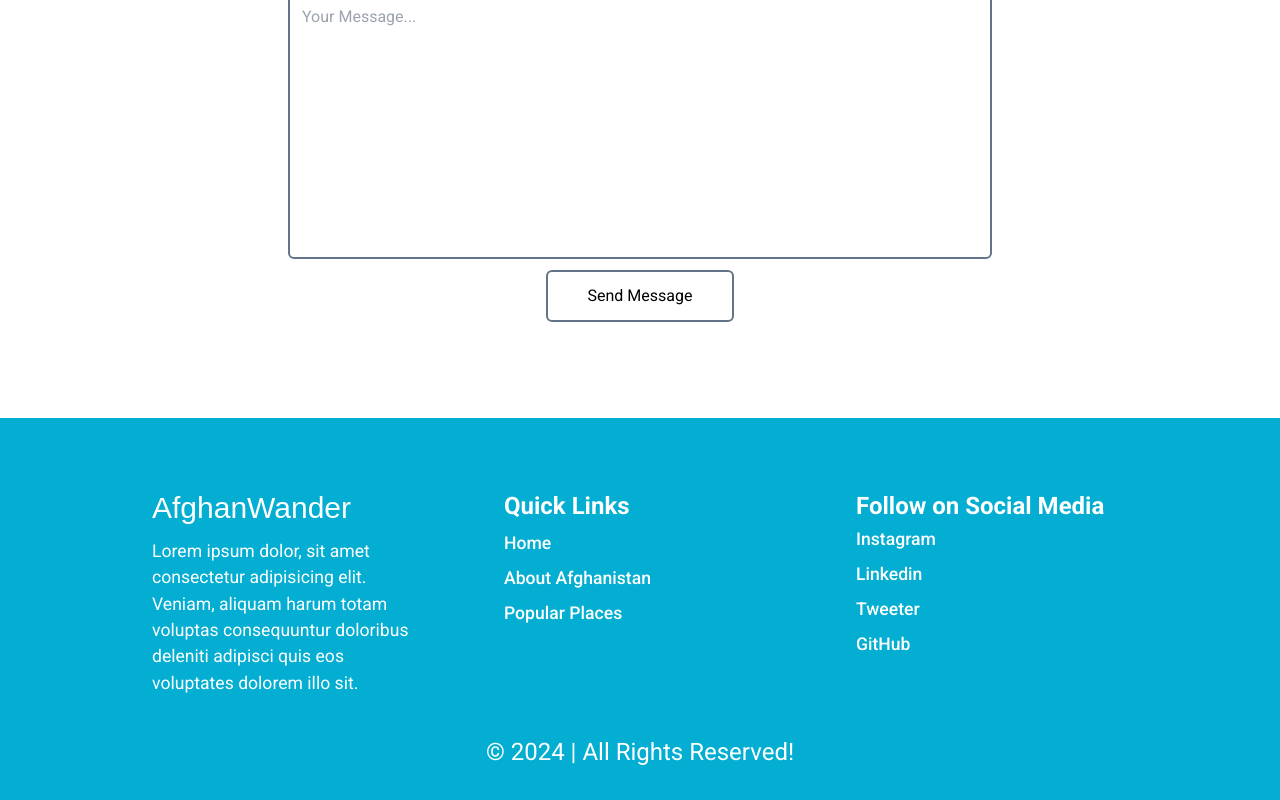
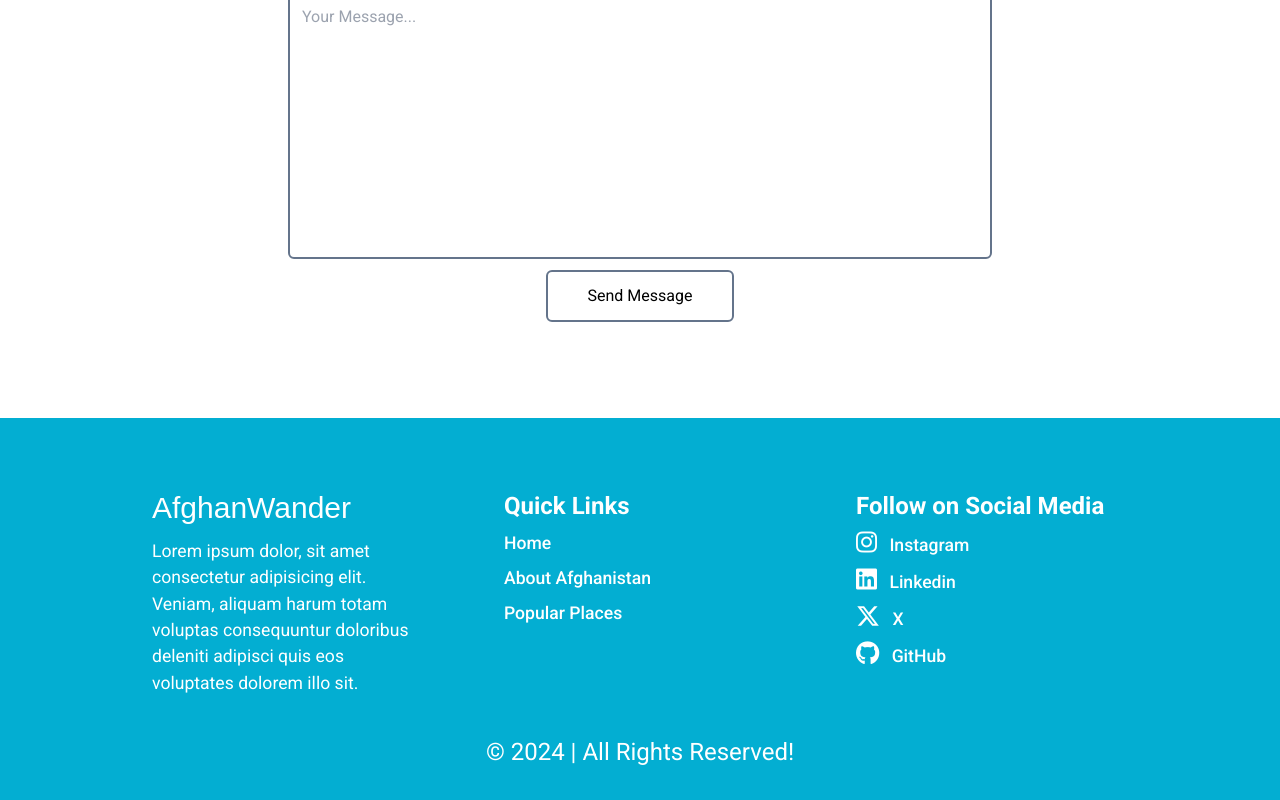
Before and after one commit to baharhaidari/afg-app-repo, a React (Vite) app: page / in a window 1280 px wide. Shown: the part 7318-8118 px from the top of the page. Built offline with nearby package versions, Linux system fonts and the light colour scheme; a web font is replaced by a local one.

Commit message:
Footer updated

```diff
--- a/src/Components/Footer/Footer.jsx
+++ b/src/Components/Footer/Footer.jsx
@@ -6,7 +6,7 @@ export default function Footer() {
 
   return (
     <section>
-      <footer className="flex items-center flex-col px-28 py-8">
+      <footer className="flex items-center justify-center flex-col px-28 py-8">
         <div className="flex">
           <div className="flex-1 p-10">
             <ul>
@@ -21,19 +21,17 @@ export default function Footer() {
 
           <div className="flex-1 p-10">
             <ul>
-              <li>
-                <a href="" className="text-2xl font-semibold">
-                  {t("FOOTER.FIRST_LINKS.title")}
-                </a>
+              <li className="text-2xl font-semibold">
+                {t("FOOTER.FIRST_LINKS.title")}
+              </li>
+              <li className="cursor-pointer mt-1">
+                <a href="#home">{t("FOOTER.FIRST_LINKS.link1")}</a>
               </li>
               <li className="cursor-pointer">
-                {t("FOOTER.FIRST_LINKS.link1")}
+                <a href="#about">{t("FOOTER.FIRST_LINKS.link2")}</a>
               </li>
               <li className="cursor-pointer">
-                {t("FOOTER.FIRST_LINKS.link2")}
-              </li>
-              <li className="cursor-pointer">
-                {t("FOOTER.FIRST_LINKS.link3")}
+                <a href="#places">{t("FOOTER.FIRST_LINKS.link3")}</a>
               </li>
             </ul>
           </div>
@@ -44,20 +42,48 @@ export default function Footer() {
                 {t("FOOTER.SECOND_LINKS.title")}
               </li>
 
-              <li className="cursor-pointer">
-                {t("FOOTER.SECOND_LINKS.link1")}
+              <li className="cursor-pointer mt-1">
+                <a
+                  href="https://www.instagram.com/bahar_webdev"
+                  target="_blank"
+                  rel="noopener noreferrer"
+                >
+                  <i className="fa-brands fa-instagram mr-2 text-2xl"></i>{" "}
+                  {t("FOOTER.SECOND_LINKS.link1")}
+                </a>
               </li>
 
               <li className="cursor-pointer">
-                {t("FOOTER.SECOND_LINKS.link2")}
+                <a
+                  href="https://www.linkedin.com/in/bahar-haidari-24b550254"
+                  target="_blank"
+                  rel="noopener noreferrer"
+                >
+                  <i className="fa-brands fa-linkedin mr-2 text-2xl"></i>{" "}
+                  {t("FOOTER.SECOND_LINKS.link2")}
+                </a>
               </li>
 
               <li className="cursor-pointer">
-                {t("FOOTER.SECOND_LINKS.link3")}
+                <a
+                  href="https://www.twitter.com/bahar_h1"
+                  target="_blank"
+                  rel="noopener noreferrer"
+                >
+                  <i className="fa-brands fa-x-twitter mr-2 text-2xl"></i>{" "}
+                  {t("FOOTER.SECOND_LINKS.link3")}
+                </a>
               </li>
 
               <li className="cursor-pointer">
-                {t("FOOTER.SECOND_LINKS.link4")}
+                <a
+                  href="https://github.com/BaharHaidari"
+                  target="_blank"
+                  rel="noopener noreferrer"
+                >
+                  <i className="fa-brands fa-github mr-2 text-2xl"></i>{" "}
+                  {t("FOOTER.SECOND_LINKS.link4")}
+                </a>
               </li>
             </ul>
           </div>
--- a/src/Components/locales/en/translation.json
+++ b/src/Components/locales/en/translation.json
@@ -488,7 +488,7 @@
       "title": "Follow on Social Media",
       "link1": "Instagram",
       "link2": "Linkedin",
-      "link3": "Tweeter",
+      "link3": "X",
       "link4": "GitHub"
     },
 
--- a/src/Components/locales/ps/translation.json
+++ b/src/Components/locales/ps/translation.json
@@ -474,7 +474,7 @@
       "title": "دنبال کردن در رسانه‌های اجتماعی",
       "link1": "اینستاگرام",
       "link2": "لینکدین",
-      "link3": "توییتر",
+      "link3": "اکس",
       "link4": "گیت‌هاب"
     },
     "copyright": "© 2024 | همه حقوق محفوظ است!"
```
